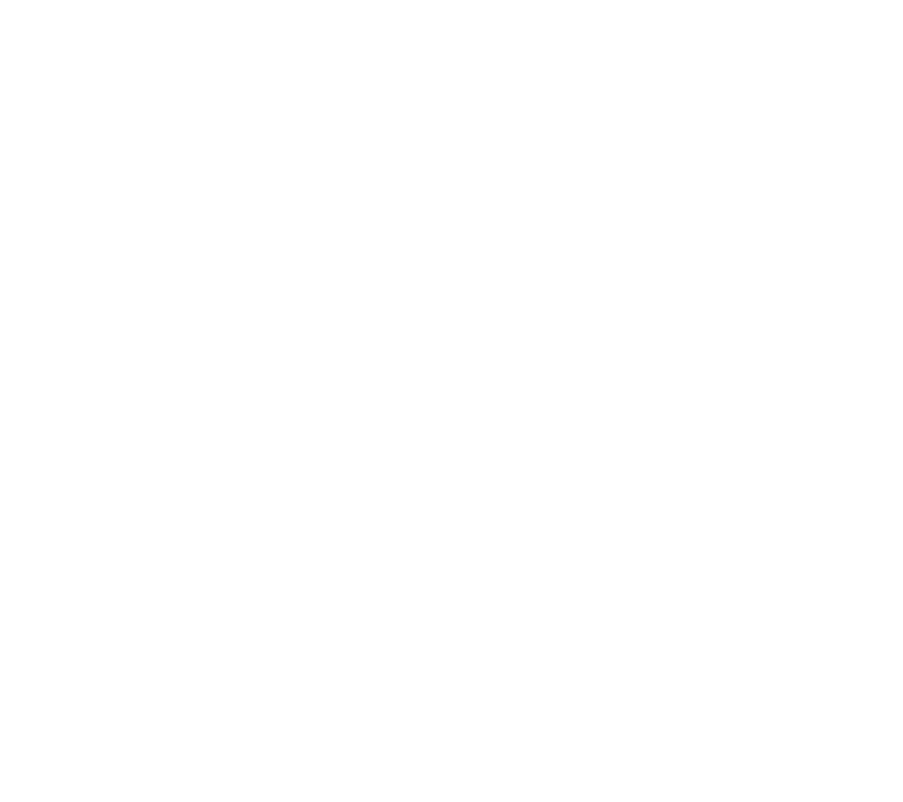
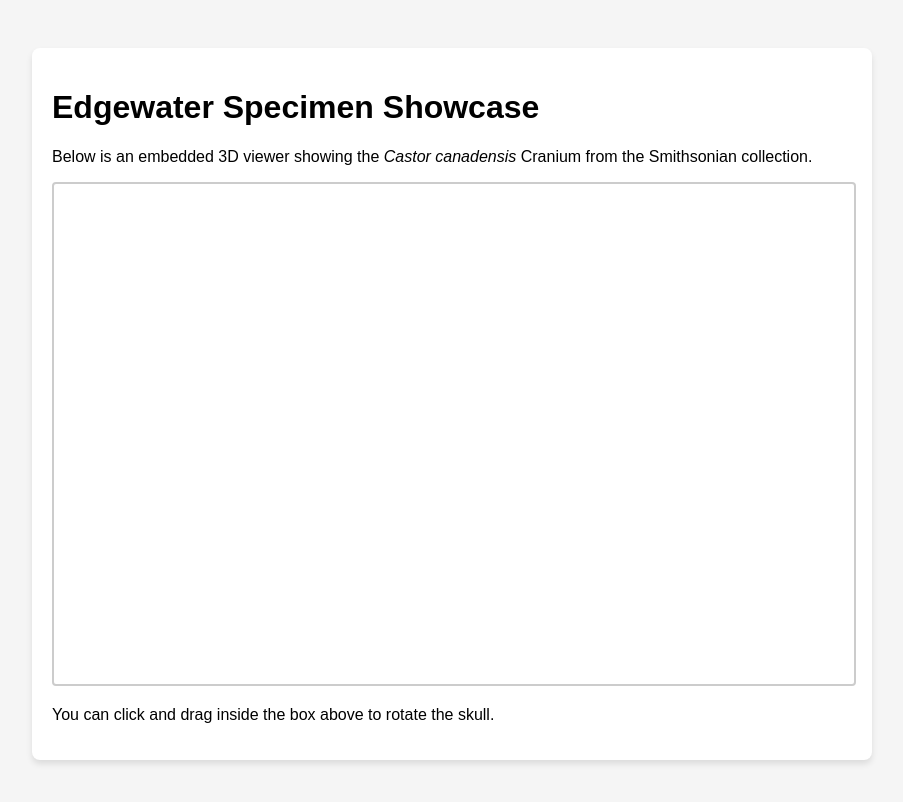
Before and after one commit to bacarium/edgewater, a plain HTML site: page index.html in a window 1280 px wide. Shown: the whole page, without its empty margins (188-1091 px from the left). Drawn offline with Linux system fonts and the light colour scheme; a web font is replaced by a local one.

Commit message:
Update index.html to better display an iframe that is not the whole page.

```diff
--- a/index.html
+++ b/index.html
@@ -6,21 +6,37 @@
     <title>Edgewater 3D Viewer</title>
     <style>
         body {
-            margin: 0;
-            padding: 0;
-            overflow: hidden;
+            font-family: sans-serif;
+            padding: 40px;
+            background-color: #f5f5f5;
         }
+        .container {
+            max-width: 800px;
+            margin: 0 auto;
+            background: white;
+            padding: 20px;
+            border-radius: 8px;
+            box-shadow: 0 4px 6px rgba(0,0,0,0.1);
+        }
+        /* This changes the iframe from full-screen to an embedded box */
         iframe {
-            width: 100vw;
-            height: 100vh;
-            border: none;
-            display: block;
+            width: 100%;
+            height: 500px; /* Gives it a fixed height */
+            border: 2px solid #ccc;
+            border-radius: 4px;
         }
     </style>
 </head>
 <body>
 
-    <iframe src="/edgewater/beaver.html" title="Beaver Viewer"></iframe>
+    <div class="container">
+        <h1>Edgewater Specimen Showcase</h1>
+        <p>Below is an embedded 3D viewer showing the <em>Castor canadensis</em> Cranium from the Smithsonian collection.</p>
+
+        <iframe src="/edgewater/beaver.html" title="Beaver Viewer"></iframe>
+
+        <p>You can click and drag inside the box above to rotate the skull.</p>
+    </div>
 
 </body>
 </html>
```
